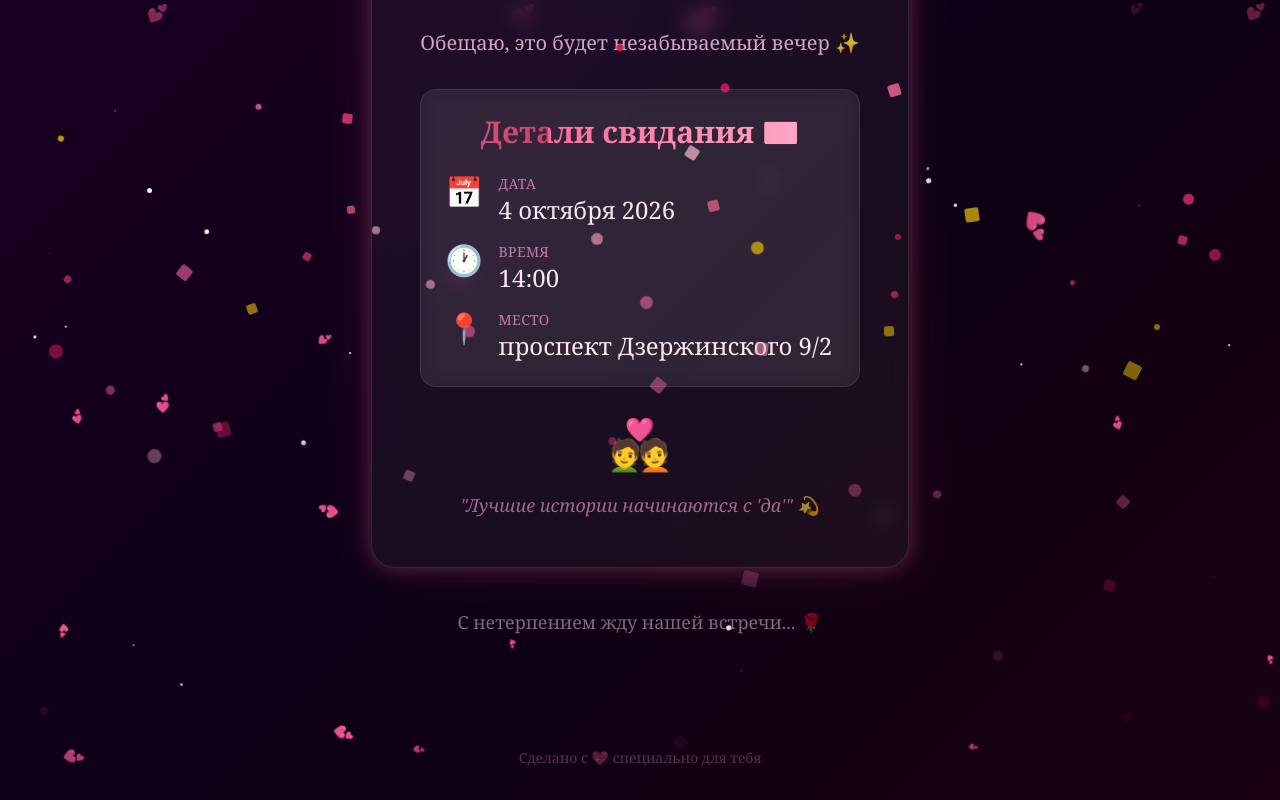
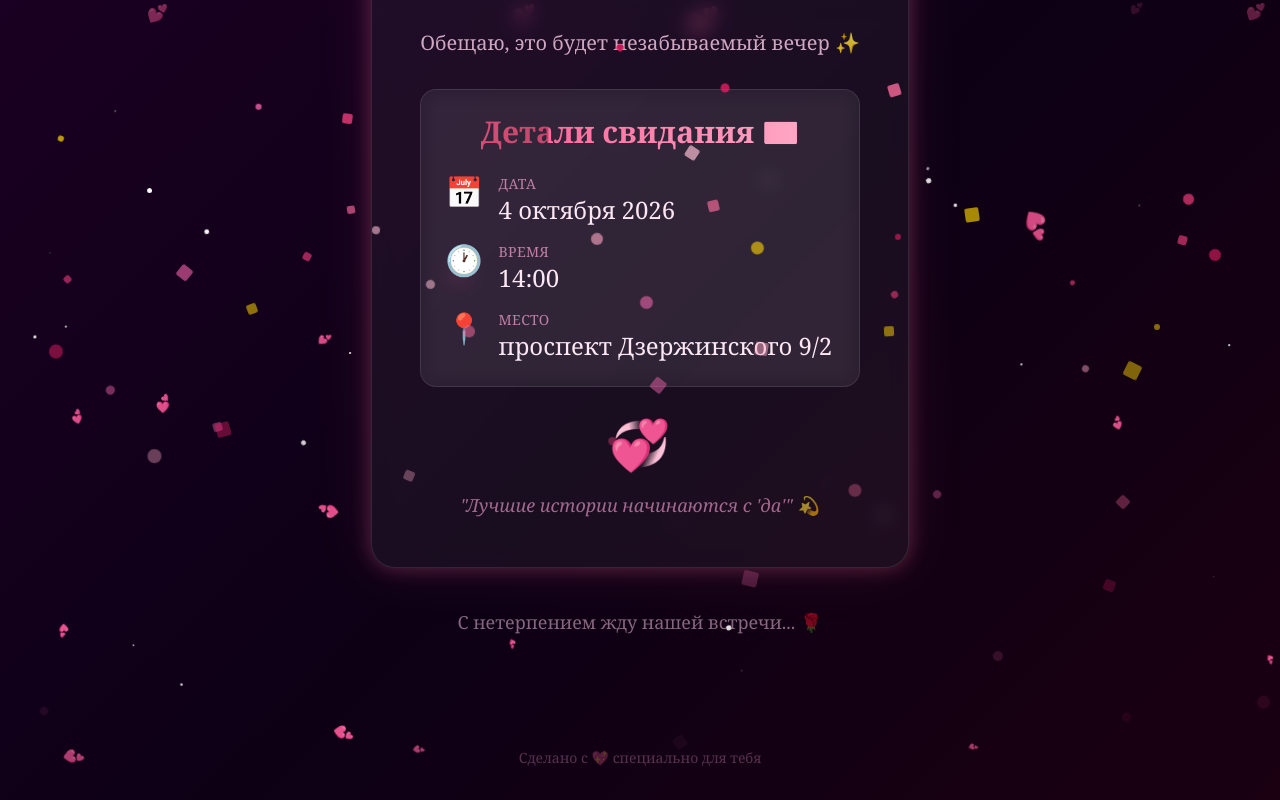
Before and after one commit to isazaga717-ctrl/masha, a React (Vite) app: page / in a window 1280 px wide. Both pictures are taken after a click on the button "Да! 💕". Shown: the part 2135-2935 px from the top of the page. Built offline with nearby package versions, Linux system fonts and the light colour scheme.

Commit message:
Update App.tsx

```diff
--- a/src/App.tsx
+++ b/src/App.tsx
@@ -275,7 +275,7 @@ function AcceptedSection() {
             </div>
           </div>
 
-          <div className="text-5xl animate-pulse-heart mb-6">💑</div>
+          <div className="text-5xl animate-pulse-heart mb-6">💞</div>
           <p className="text-lg text-pink-300/60 italic">
             "Лучшие истории начинаются с 'да'" 💫
           </p>
```
